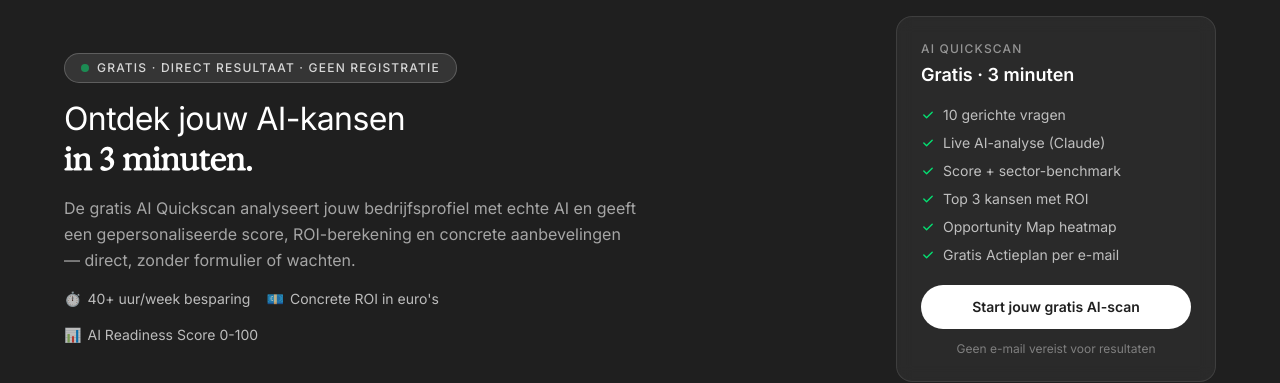
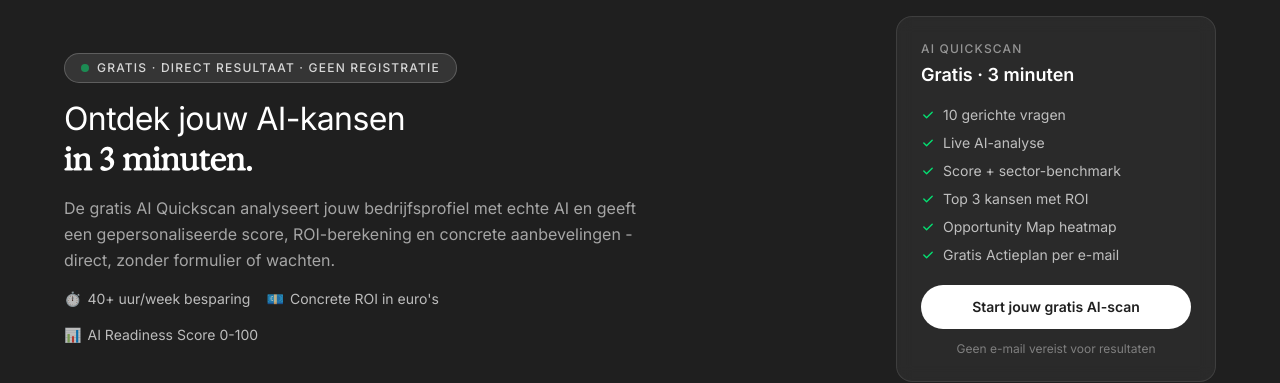
Before and after one commit to maisonblender/maisonblender.com, a Next.js app: page / in a window 1280 px wide. Shown: the part 840-1223 px from the top of the page. Built offline with nearby package versions, Linux system fonts and the light colour scheme.

Commit message:
MIS-35: remove remaining Claude brand ref, site-wide em-dash cleanup
- QuickscanBanner: 'Live AI-analyse (Claude)' -> 'Live AI-analyse'
- QuickscanBanner + ScanForm: replace em-dashes (—) with hyphens (-)

Co-Authored-By: Paperclip <noreply@paperclip.ing>

```diff
--- a/app/quickscan/scan/ScanForm.tsx
+++ b/app/quickscan/scan/ScanForm.tsx
@@ -23,7 +23,7 @@ const STAP_TITELS = [
 const STAP_SUBTITELS = [
   "3 snelle vragen over je sector en digitale volwassenheid",
   "Selecteer je grootste uitdagingen (meerdere mogelijk)",
-  "Laatste 3 vragen — daarna zie je je score",
+  "Laatste 3 vragen - daarna zie je je score",
 ];
 
 type PartialAntwoorden = Partial<ScanAntwoorden>;
--- a/components/QuickscanBanner.tsx
+++ b/components/QuickscanBanner.tsx
@@ -26,7 +26,7 @@ export default function QuickscanBanner() {
 
             <p className="text-sm leading-relaxed text-white/60 sm:text-base">
               De gratis AI Quickscan analyseert jouw bedrijfsprofiel met echte AI en geeft een
-              gepersonaliseerde score, ROI-berekening en concrete aanbevelingen — direct, zonder
+              gepersonaliseerde score, ROI-berekening en concrete aanbevelingen - direct, zonder
               formulier of wachten.
             </p>
 
@@ -50,7 +50,7 @@ export default function QuickscanBanner() {
               <ul className="mt-3 space-y-2 text-sm text-white/70">
                 {[
                   "10 gerichte vragen",
-                  "Live AI-analyse (Claude)",
+                  "Live AI-analyse",
                   "Score + sector-benchmark",
                   "Top 3 kansen met ROI",
                   "Opportunity Map heatmap",
```
